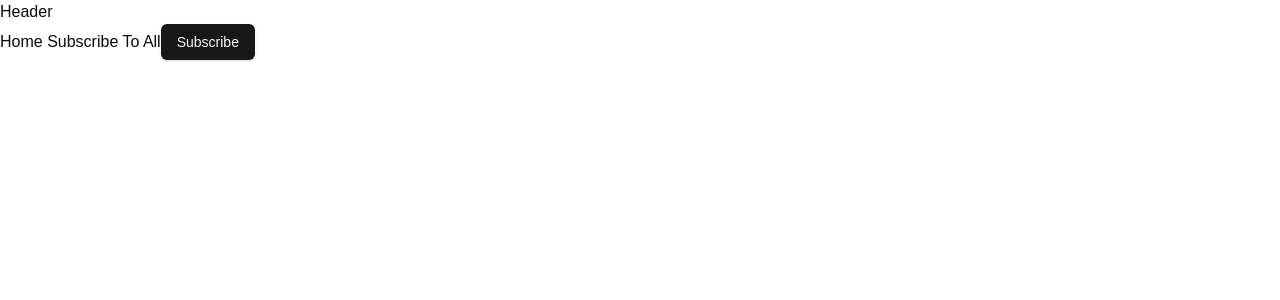
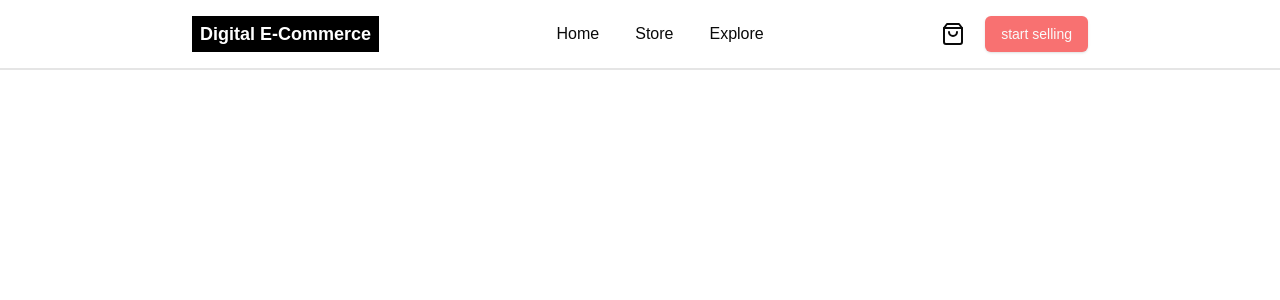
Before and after one commit to zarkonow/digital-e-commerce, a Next.js app: page / in a window 1280 px wide. Shown: the top 300 px of the page. Built offline with nearby package versions, Linux system fonts and the light colour scheme.

Commit message:
*added Provider, header, Hero

```diff
--- a/app/_components/Header.jsx
+++ b/app/_components/Header.jsx
@@ -1,8 +1,30 @@
+import { Button } from '@/components/ui/button'
+import { ShoppingBag } from 'lucide-react'
 import React from 'react'
 
 function Header() {
+   const menuList = [
+     { name: 'Home', path: '/' },
+     { name: 'Store', path: '/store' },
+     { name: 'Explore', path: '/explore' },
+
+   ]
   return (
-    <div>Header</div>
+    <div className='flex p-4 px-10 md:px-32 lg:px-48 border-b-2 border-color-2 justify-between items-center'>
+      <h2 className='font-bold text-lg bg-black text-white px-2 p-1'>Digital E-Commerce</h2>
+
+
+      <ul className='flex gap-5'>
+        {menuList.map((menu, index) =>(
+          <li key={index} className='px-2 p-1 hover:border-2 cursor-pointer'>{menu?.name}</li>
+        ))}
+
+      </ul>
+      <div className='flex gap-5 items-center'>
+        <ShoppingBag/>
+        <Button className='bg-red-400 hover:bg-red-500'>start selling</Button>
+      </div>
+    </div>
   )
 }
 
--- /dev/null
+++ b/app/_components/Hero.jsx
@@ -0,0 +1,11 @@
+import React from 'react'
+
+function Hero() {
+  return (
+    <div className=''>
+
+    </div>
+  )
+}
+
+export default Hero
--- a/app/page.js
+++ b/app/page.js
@@ -1,12 +1,11 @@
 import { Button } from '@/components/ui/button'
 import React from 'react'
+import Hero from './_components/Hero'
 
 function Home() {
   return (
-    <div>Home
-      Subscribe To All
-
-      <Button>Subscribe</Button>
+    <div>
+      <Hero/>
     </div>
   )
 }
```
